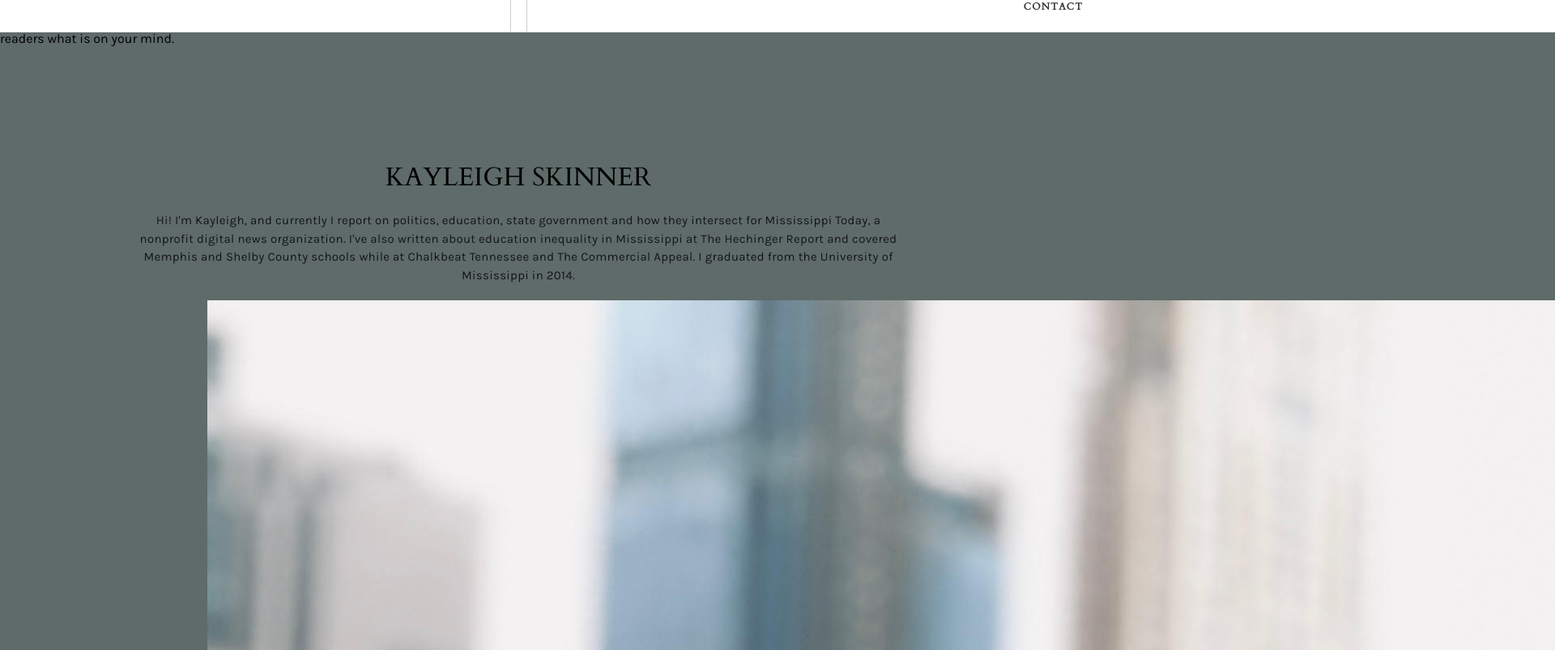
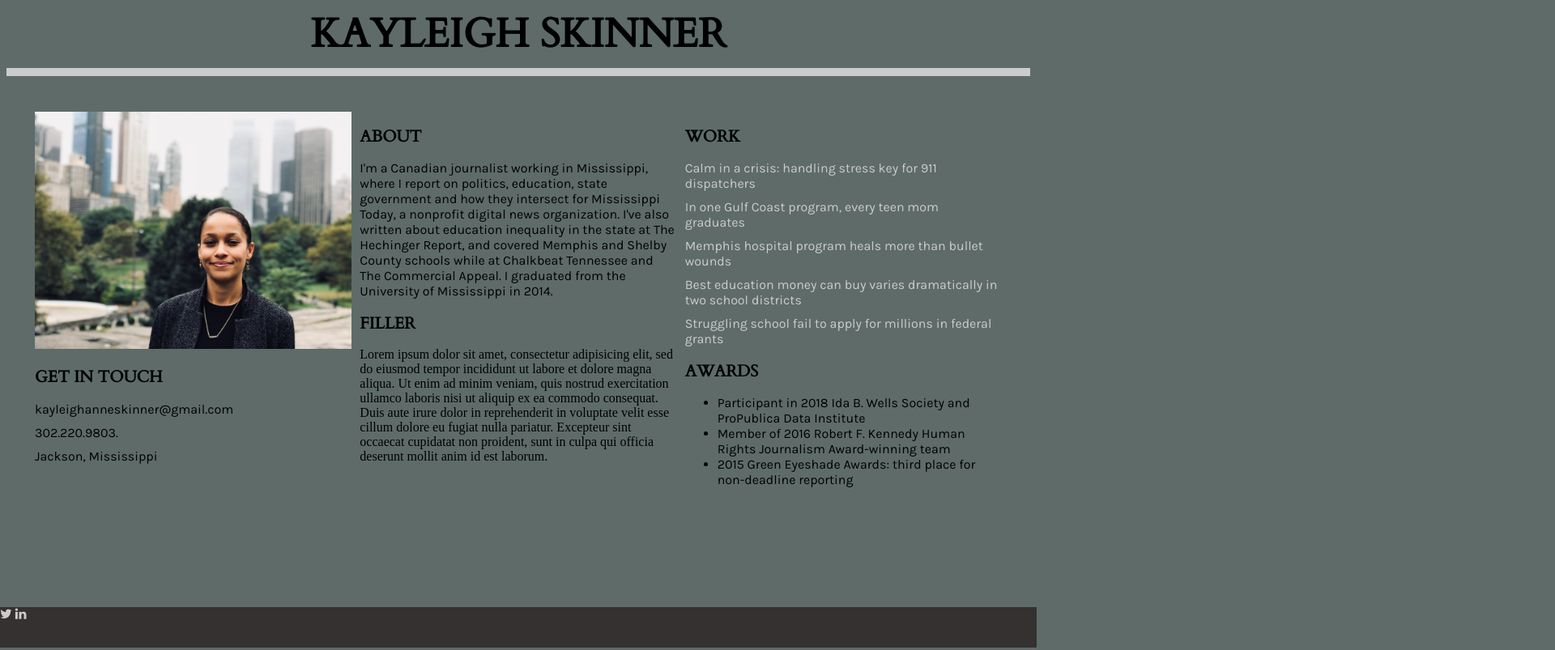
Before and after one commit to kayleighskinner/Portfolio, a plain HTML site: page index.html in a window 1280 px wide. Shown: the top 803 px of the page at 81% size, 1920 px wide, since content can reach past the window. Drawn offline with nearby package versions, Linux system fonts and the light colour scheme.

Commit message:
lots of changes

```diff
--- /dev/null
+++ b/columns test.css
@@ -0,0 +1,8 @@
+.row1 {
+	column-count: 2;
+}
+
+.column1 {
+width: 33%;
+float: left;
+}
--- /dev/null
+++ b/columnstest.css
@@ -0,0 +1,14 @@
+.row1 {
+	column-count: 2;
+}
+
+img {
+	width: 100px;
+	height:auto;
+
+}
+
+.column1 {
+width: 33%;
+float: left;
+}
--- a/index.html
+++ b/index.html
@@ -5,42 +5,65 @@
   <meta name="viewport" content="width=device-width">
   <script type="text/javascript" src="http://ajax.googleapis.com/ajax/libs/jquery/1.4.3/jquery.min.js"></script>
   <script type="text/javascript" src="kayleigh.js"></script>
-  <link href="https://fonts.googleapis.com/css?family=Roboto+Slab" rel="stylesheet">
- <link href="https://fonts.googleapis.com/css?family=Karla" rel="stylesheet">
+<link href="https://fonts.googleapis.com/css?family=Karla" rel="stylesheet">
 <link href="https://fonts.googleapis.com/css?family=Cardo" rel="stylesheet">
-
-
+<style type="text/css"> </style>
+<link rel="stylesheet" href="https://cdnjs.cloudflare.com/ajax/libs/font-awesome/4.7.0/css/font-awesome.min.css">
+  <link rel="stylesheet" type="text/css" href="style.css">
   <title>Kayleigh Skinner</title>
-  <link rel="stylesheet" type="text/css" href="style.css">
-
-
-  <style type="text/css">
 
 
 
-
-  </style>
-
+</head>
 
 
 <body> <!-- start of body -->
+<div class="name">
+  <h1>KAYLEIGH SKINNER</h1>
+</div>
+
+<div class="block_1"></div> <hr />
 
 
-  <div class="header"> <!-- beginning of header -->
+<div class="row1">
+  <div class="column">
+    <img src="ksheadshot.jpg">
+    <p><h2>GET IN TOUCH</h2>
+     <p>kayleighanneskinner@gmail.com</p>
+     <p>302.220.9803.</p>
+     <p>Jackson, Mississippi</p>
+    </p>
+    </div>
+
+ <div class="column">
+  <h2>ABOUT</h2>
+   <p>I'm a Canadian journalist working in Mississippi, where I report on politics, education, state government and how they intersect for Mississippi Today, a nonprofit digital news organization. I've also written about education inequality in the state at The Hechinger Report, and covered Memphis and Shelby County schools while at Chalkbeat Tennessee and The Commercial Appeal. I graduated from the University of Mississippi in 2014.</p>
+   <p> <h2>FILLER</h2>
+     Lorem ipsum dolor sit amet, consectetur adipisicing elit, sed do eiusmod
+     tempor incididunt ut labore et dolore magna aliqua. Ut enim ad minim veniam,
+     quis nostrud exercitation ullamco laboris nisi ut aliquip ex ea commodo
+     consequat. Duis aute irure dolor in reprehenderit in voluptate velit esse
+     cillum dolore eu fugiat nulla pariatur. Excepteur sint occaecat cupidatat non
+     proident, sunt in culpa qui officia deserunt mollit anim id est laborum.
+   </p>
+  </div>
+
+ <div class="column">
+    <h2>WORK</h2>
+     <p><a href="http://archive.commercialappeal.com/news/calm-in-a-crisis-handling-stress-key-for-911-dispatchers-2b6ec223-33ce-73e2-e053-0100007f422a-368649241.html/">Calm in a crisis: handling stress key for 911 dispatchers</a></p>
+
+      <p><a href="https://hechingerreport.org/one-gulf-coast-program-every-teen-mom-graduates/">In one Gulf Coast program, every teen mom graduates</a></p>
+
+      <p><a href="http://archive.commercialappeal.com/news/memphis-hospital-program-heals-more-than-bullet-wounds-2d8d6eec-49fd-7039-e053-0100007f39f1-371875071.html">Memphis hospital program heals more than bullet wounds</a></p>
+      <p><a href="https://mississippitoday.org/2018/04/27/best-education-money-can-buy-varies-dramatically-in-two-school-districts/">Best education money can buy varies dramatically in two school districts</a></p>
+      <p><a href="https://mississippitoday.org/2017/06/26/struggling-schools-fail-to-apply-for-millions-in-federal-grants/">Struggling school fail to apply for millions in federal grants</a></p>
+    <p><h2>AWARDS</h2>
     <ul>
-      <li class="home-nav active"><h3><a href="#home">About</a></h3></li>
-      <li class="work-nav"><h3><a href="#work">Work</a></h3></li>
-      <li class="contact-nav"><h3><a href="#contact">Contact</a></h3></li>
+      <li>Participant in 2018 Ida B. Wells Society and ProPublica Data Institute</li>
+    <li>Member of 2016 Robert F. Kennedy Human Rights Journalism Award-winning team</li>
+    <li>2015 Green Eyeshade Awards: third place for non-deadline reporting</li>
     </ul>
-  </div> <!-- end of header -->
-
-
-<div class="first-column">
-This is an example of a WordPress post, you could edit this to put information about yourself or your site so readers know where you are coming from. You can create as many posts as you like in order to share with your readers what is on your mind.
-</div>
-
-<div class="second-column">
-This is an example of a WordPress post, you could edit this to put information about yourself or your site
+    </p>
 </div>
 
 
@@ -48,56 +71,13 @@ This is an example of a WordPress post, you could edit this to put information a
 
 
 
+<div class="footer"> <!-- beginning of footer -->
+    <footer>
+      <a href="https://twitter.com/kayanneskinner?lang=en" class="fa fa-twitter"></a>
+      <a href="https://www.linkedin.com/in/kayleigh-skinner-2501595b/" class="fa fa-linkedin"></a>
 
-
-  <div id="container"> <!-- beginning of container -->
-
-    <div id="home"> <!-- beginning of home -->
-      <div class="section"> <!-- beginning of section -->
-
-        <div class="inner">
-          <h1>KAYLEIGH SKINNER</h1>
-          <p>Hi! I'm Kayleigh, and currently I report on politics, education, state government and how they intersect for Mississippi Today, a nonprofit digital news organization. I've also written about education inequality in Mississippi at The Hechinger Report and covered Memphis and Shelby County schools while at Chalkbeat Tennessee and The Commercial Appeal. I graduated from the University of Mississippi in 2014.</p>
-          <div class="headshot"><img src="ksheadshot.jpg"></div>
-        </div>
-
-      </div> <!-- end of section -->
-    </div> <!-- end of home -->
-
-
-    <div id="work"> <!-- beginning of work -->
-
-     <p class="911calls"> <a href="http://archive.commercialappeal.com/news/calm-in-a-crisis-handling-stress-key-for-911-dispatchers-2b6ec223-33ce-73e2-e053-0100007f422a-368649241.html/">Calm in a crisis: handling stress key for 911 dispatcher</a>
-  </p>
-  <p class="teenmoms"> <a href="https://hechingerreport.org/one-gulf-coast-program-every-teen-mom-graduates/">In one Gulf Coast program, every teen mom graduates</a>
-  </p>
-  <p class="bulletwounds"> <a href="http://archive.commercialappeal.com/news/memphis-hospital-program-heals-more-than-bullet-wounds-2d8d6eec-49fd-7039-e053-0100007f39f1-371875071.html">Memphis hospital program heals more than bullet wounds
-
-      </div> <!-- end of section -->
-
-    </div> <!-- end of work -->
-
-
-    <div id="contact"> <!-- beginning of contact -->
-      <div class="section">
-        <h2>Get in touch</h2>
-        <div class="inner"><p>Email me here.</p></div>
-      </div>
-      <!-- Add icon library -->
-<link rel="stylesheet" href="https://cdnjs.cloudflare.com/ajax/libs/font-awesome/4.7.0/css/font-awesome.min.css">
-
-<!-- Add font awesome icons -->
-<a href="https://twitter.com/kayanneskinner?lang=en" class="fa fa-twitter"></a>
-<a href="https://www.linkedin.com/in/kayleigh-skinner-2501595b/" class="fa fa-linkedin"></a>
-
-    </div> <!-- end of contact -->
-
-
-    <div class="footer"> <!-- beginning of footer -->
-      <div class="section">
-
-      </div>
-    </div> <!-- end of footer -->
+   </footer>
+</div> <!-- end of footer -->
 
 
 
@@ -105,42 +85,4 @@ This is an example of a WordPress post, you could edit this to put information a
 
 
 
-
-
-<script type="text/javascript">
-  $(document).ready(function() {
-
-  $('.header a').click(function(e) {
-    e.preventDefault();
-    var curInx = this.hash;
-    var target = $(curInx);
-    var targetOffset = target.offset().top;
-
-    $("body").animate({scrollTop:targetOffset}, 400, function() {
-      location.hash = curInx;
-    });
-
-
-  });
-
-
-  $(window).scroll(function() {
-      var sticky = function(index) {
-        $('li').removeClass('active'), $('.' + index + '-nav').addClass('active');
-      };
-    $('#container > div').each(function(){
-      var cur = $(this);
-      var curTop = cur.offset().top;
-      var curInx = cur.attr("id");
-      var sidebarTop = $('.'+curInx+'-nav').offset().top +60;
-        if (sidebarTop > curTop) {
-          sticky(curInx);
-        }
-    });
-  });
-
-  });
-
-</script>
-
 </body> <!-- end of body -->
--- a/style.css
+++ b/style.css
@@ -1,281 +1,89 @@
-/* Beginning of CSS */
-
-  * {
-    -moz-box-sizing: border-box;
-    -webkit-box-sizing: border-box;
-    box-sizing: border-box;
-    -webkit-font-smoothing: antialiased;
+ body {
+background-color: #5e6b69;
   }
 
-  body {
-    font-family: 'Karla', sans-serif;
-    margin:0px auto;
-    background-color: #5e6b69;
+hr {
+    display: block;
+    height: 1px;
+    border: 0;
+    border-top: 10px solid #ccc;
+    margin: .5em 0;
+    padding: 0;
+}
 
-  }
+ .name {
+  text-align: center
+}
 
-  .headshot {
-    width: auto;
-    height: auto;
-    width: 80%;
-    height: 100px;
-    margin: 20px auto;
-    cursor: pointer;
-  }
+.column {
+  display: block;
+  width: 33.35%;
+  padding: 5px;
+}
 
-  .header
-  li, a,
-.work-nav {
-font-family: 'Cardo', serif;
+  h1 {
+    font-family:'Cardo', serif;
+    font-size: 50px;
+    margin: auto;
+    display: inline-block;
+    padding: 0px;
+    font-kerning: 2px
+}
+
+
+p {
+  font-family:'Karla', sans-serif;
+    margin:10px auto;
+ }
+
+img {
+  width: 100%;
+  height: auto;
+}
+
+
+.row1 {
+  column-count: 3;
+  padding: 30px;
+  display: flex;
+}
+
+h2 {
+ font-family:'Cardo', serif;
+    font-size: 20px;
+    font-style: bold
 
 }
 
-.first-column {
-    width: 66%;
-    padding: 0 10px 0 0;
-    float: left;
+a {
+  text-decoration: none;
+  color: #ccc;
 }
 
-.second-column {
-    width: 33%;
-    padding: 0 10px 0 0;
-    float: right;
+ul {
+  font-family:'Karla', sans-serif;
+  margin: 10px auto
+}
+
+
+.footertext {
+  font-family:'Karla', sans-serif;
+  color: #ccc;
+  padding: 30px;
+
 }
 
 
 
 
 
-
-
-
-  .contact-nav {
-    font-family: 'Cardo', serif;
-
-
-
-  }
-
-  .button, h3,
-
-
-
-  .header {
+.footer {
+    position: fixed;
+    left: 0;
+    bottom: 0;
     width: 100%;
-    top:0px;
-    background:#fff;
-    position: fixed;
-    height: 40px;
-    z-index: 9999;
-    text-align: center;
-    border-bottom: 1px solid #f5f1ef;
-    display: inline-block;
-  }
-
-  .header ul {
-    margin: auto;
-    display: inline-block;
-    padding: 0px;
-    font-family: 'Cardo', serif;
-  }
-
-  .header li {
-    float: left;
-    padding: 10px 20px 10px 0px;
-    cursor: pointer;
-    list-style-type: none;
-    height:40px;
-  }
-
-  .header li h3 {
-    border-left: 1px solid #cecece;
-    padding-left: 20px;
-  }
-
-  .header li:first-child h3{
-    border-left:0px;
-  }
-
-  .header li.active a {
-    color: rgba(0,0,0,.8);
-  }
-
-  .header li a {
-    color:##000000;
-  }
-
-  a {
-    color:rgba(0,0,0,.8);
-    text-decoration: none;
-  }
-
-  a:hover {
-    color:rgba(0,0,0,.8);
-  }
-
-  #container {
-    color: #333;
-    width: 100%;
-    margin:0px;
-    font-weight: 200;
-    text-align: center;
-
-  }
-
-  #container .inner {
-    max-width: 960px;
-    width: 100%;
-    margin:10px auto;
-    padding:20px 0px;
-    display: inline-block;
-    font-family: 'Cardo', serif;
-  }
-
-  #container .inner.double {
-    float: left;
-    width: 50%;
-  }
-
-  #container .inner.triple {
-    float: left;
-    width: 33%;
-  }
-
-  .inner.triple p {
-    max-width: 300px;
-    margin: auto;
-    width: 100%;
-    height:50px
-
-  }
-
-  h1 {
-    font-family: 'Cardo', serif
-    font-size: 80px;
-    color:#000000;
-    font-weight: 200;
-    margin: 50px 0px 20px
-
-  }
-
-  h2 {
-    font-size: 40px;
-    color:#000000;
-    margin:50px 0px 0px 0px;
-    font-weight: 200;
-  }
-
-  h3 {
-    text-transform: uppercase;
-    font-size: 12px;
-    letter-spacing: .1em;
-    font-weight: bold;
-    margin:0px;
-  }
-
-  p {
-    font-size: 15px;
-    color: rgba(0,0,0,.8);
-    font-family: 'Karla', sans-serif;
-    letter-spacing: .02em;
-    font-weight: 300;
-    line-height: 1.5em
-  }
-
-  #container > div {
-    padding-top:10px;
-    display: inline-block;
-    width: 100%
-  }
-
-  .section {
-    border-bottom: 1px solid #cecece;
-    padding: 50px 0px;
-    display: inline-block;
-    width: 100%;
-    min-height: 400px
-  }
-
-  .footer .section{
-    margin: 0px;
-     border:0px;
-  }
-
-  .footer {
-    background: #222;
-  }
-
-  .footer p {
-    color: #fff
-  }
-
-  #contact .section{
-    min-height: 600px
-  }
-
-
-
-
-
-
-
-
-
-
-
-
-
-
-
-
-
-
-
-
-
-
-  /* Beginning of CSS for mobile */
-
-  @media screen and (max-width: 480px){
-
-    p {
-      margin-bottom: 0px
-    }
-
-    h1 {
-      font-size: 50px;
-    }
-
-    h2 {
-      font-size: 30px
-    }
-
-    header li {
-      padding:10px 8px 10px 0px;
-    }
-
-    header li h3 {
-      padding-left:8px;
-    }
-
-    .image {
-      width: 100%;
-      max-width: 300px
-    }
-
-    #container .inner.double, #container .inner.triple {
-      max-width: 300px;
-      width: 100%;
-      float: none;
-      margin: 30px auto 0px;
-    }
-
-    #home p {
-      padding:0px 50px;
-    }
-
-    .inner.triple p {
-      height: auto
-    }
-
-  }
+    background-color: #353131;
+    color: #ccc;
+    text-align: left;
+    height: 50px
+}
```
Also changed, not shown: columns test.html (added, +30 -0 lines), columnstest.html (added).
